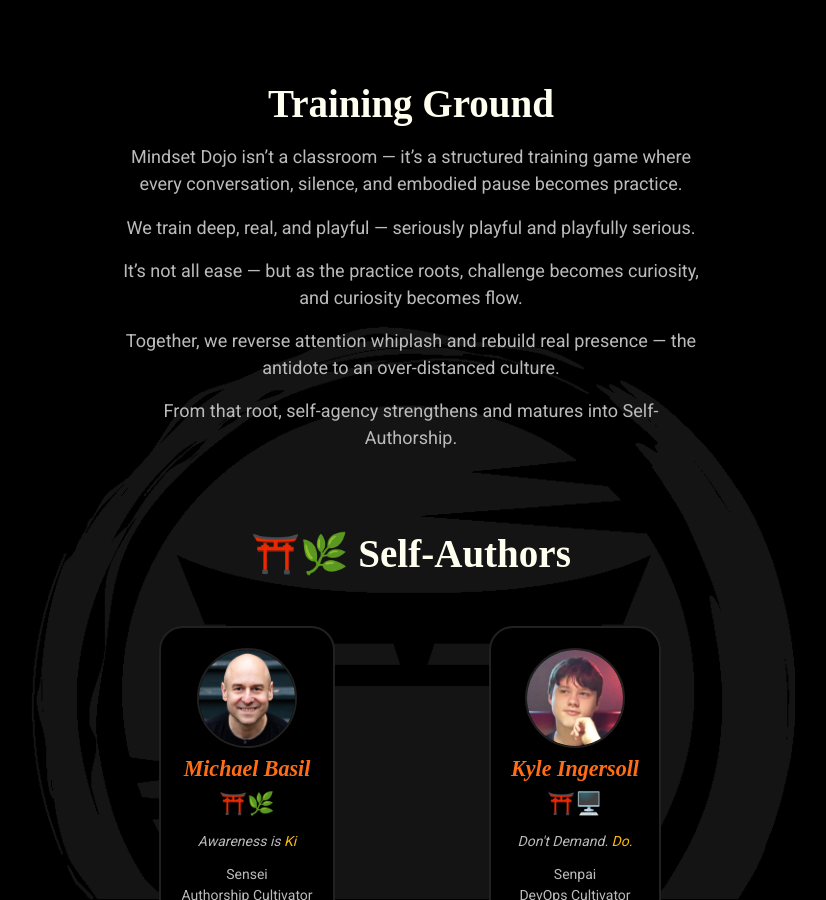
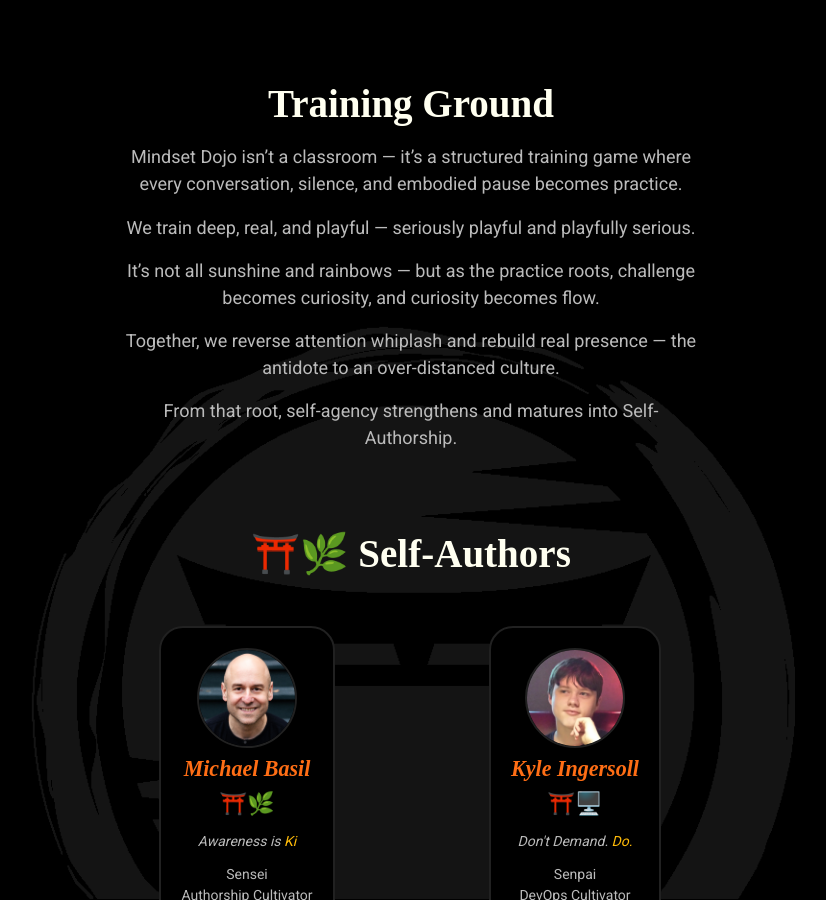
Before and after one commit to mindset-dojo/mindset-dojo.github.io, a Jekyll site: the page built from mission.md, in a window 1280 px wide and 900 px high, scrolled down 1684 px. Shown: the whole window, without its empty margins (229-1055 px from the left). Built offline with Jekyll 4.4.1, drawn with Linux system fonts in a browser that asks for light colours; some web fonts are replaced.

Commit message:
refactor: touch up mission language

```diff
--- a/_data/sections/mission.yaml
+++ b/_data/sections/mission.yaml
@@ -49,7 +49,7 @@ sections:
       items:
         - "Mindset Dojo isn’t a classroom — it’s a structured training game where every conversation, silence, and embodied pause becomes practice."
         - "We train deep, real, and playful — seriously playful and playfully serious."
-        - "It’s not all ease — but as the practice roots, challenge becomes curiosity, and curiosity becomes flow."
+        - "It’s not all sunshine and rainbows — but as the practice roots, challenge becomes curiosity, and curiosity becomes flow."
         - "Together, we reverse attention whiplash and rebuild real presence — the antidote to an over-distanced culture."
         - "From that root, self-agency strengthens and matures into Self-Authorship."
   - type: authors
```
